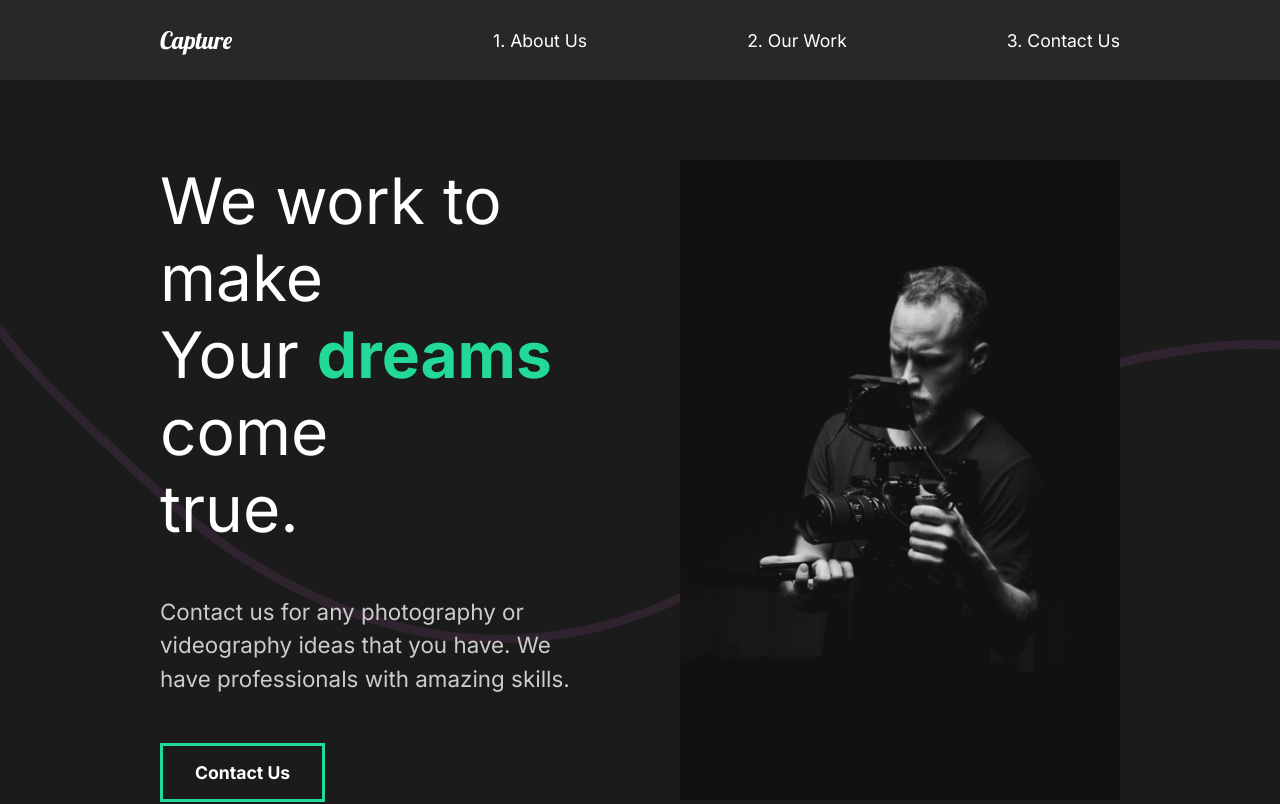
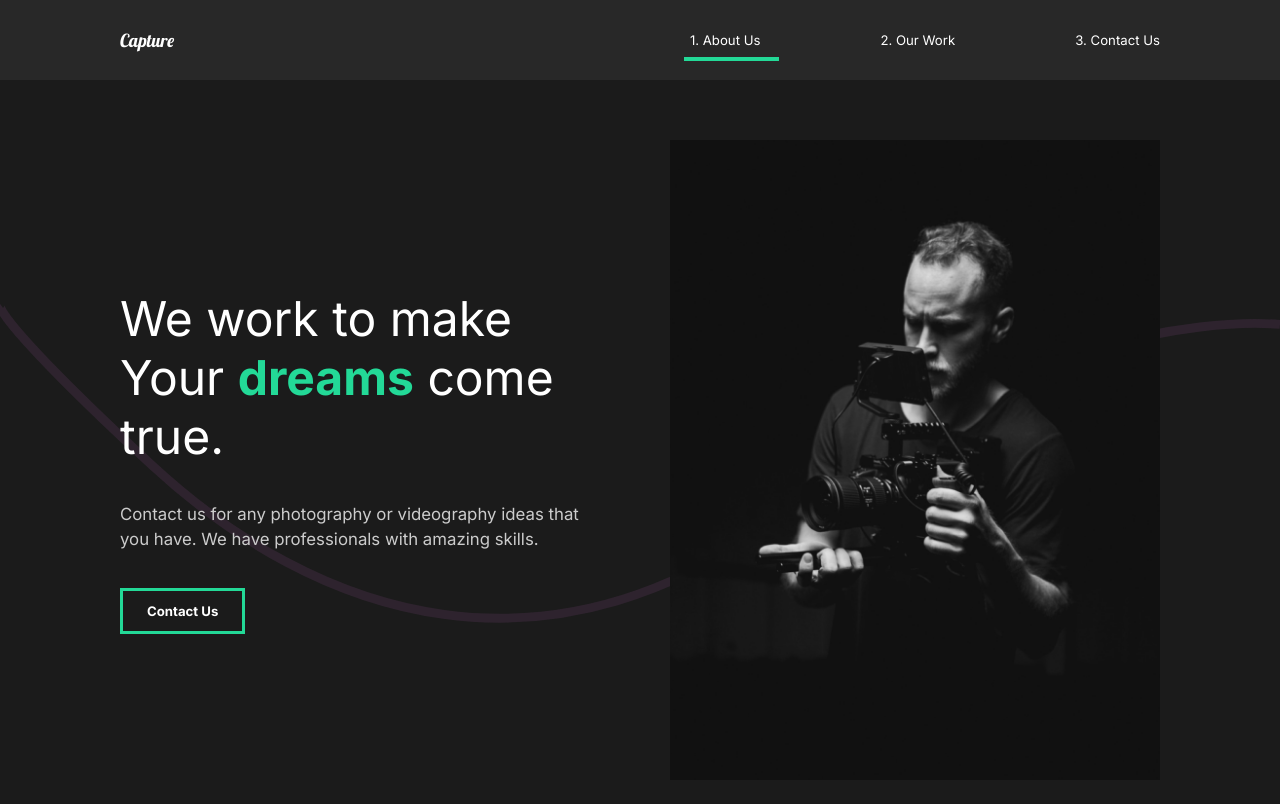
Before and after one commit to shayan-ameen-dev/capture, a React (Create React App) app: page / in a window 1280 px wide. Shown: the top 804 px of the page. Built offline with nearby package versions, Linux system fonts and the light colour scheme.

Commit message:
nav active page animation

```diff
--- a/src/components/GlobalStyle.js
+++ b/src/components/GlobalStyle.js
@@ -8,10 +8,17 @@
     padding: 0;
   }
 
+  html{
+    @media (max-width: 1700px) {
+      font-size: 75%;
+    }
+  }
+
   body{
     background: #1b1b1b;
     font-family: 'Inter', sans-serif;
     overflow-x: hidden;
+    overflow-y: scroll;
   }
 
   button{
--- a/src/components/Nav.js
+++ b/src/components/Nav.js
@@ -1,7 +1,12 @@
+import { useLocation } from 'react-router-dom';
+
+import { motion } from 'framer-motion';
+
 import { Link } from 'react-router-dom';
 import styled from 'styled-components';
 
 const Nav = () => {
+  const { pathname } = useLocation();
   return (
     <StyledNav>
       <h1>
@@ -12,12 +17,27 @@
       <ul>
         <li>
           <Link to='/'>1. About Us</Link>
+          <StyledLine
+            initial={{ width: '0%' }}
+            animate={{ width: pathname === '/' ? '50%' : '0%' }}
+            transition={{ duration: 0.5 }}
+          />
         </li>
         <li>
           <Link to='/work'>2. Our Work</Link>
+          <StyledLine
+            initial={{ width: '0%' }}
+            animate={{ width: pathname === '/work' ? '50%' : '0%' }}
+            transition={{ duration: 0.5 }}
+          />
         </li>
         <li>
           <Link to='/contact'>3. Contact Us</Link>
+          <StyledLine
+            initial={{ width: '0%' }}
+            animate={{ width: pathname === '/contact' ? '50%' : '0%' }}
+            transition={{ duration: 0.5 }}
+          />
         </li>
       </ul>
     </StyledNav>
@@ -58,4 +78,13 @@
   }
 `;
 
+const StyledLine = styled(motion.div)`
+  height: 0.3rem;
+  background: #23d997;
+  width: 5%;
+  position: absolute;
+  bottom: -80%;
+  left: 60%;
+`;
+
 export default Nav;
```
